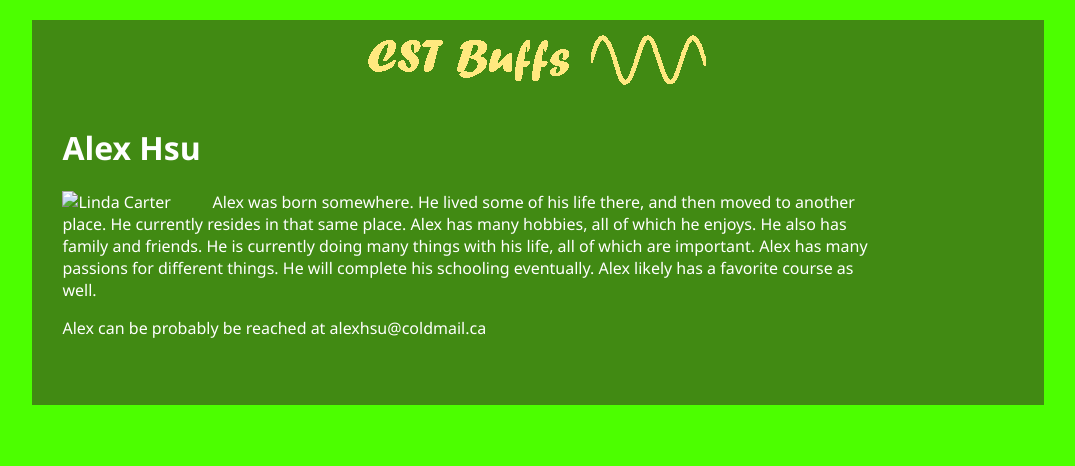
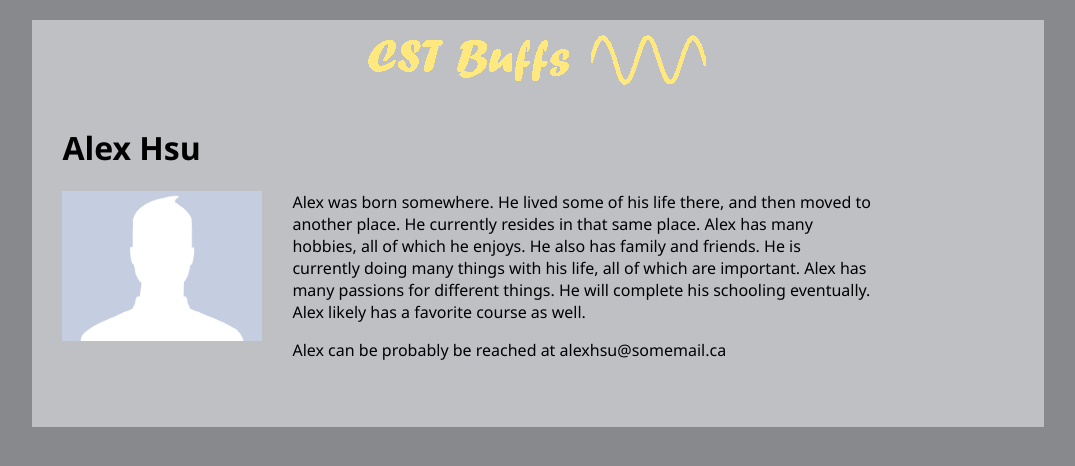
Before and after one commit to tlin98/everton, a plain HTML site: page Hsu_Alex.html in a window 1280 px wide. Shown: the whole page, without its empty margins (102-1177 px from the left). Drawn offline with Linux system fonts and the light colour scheme.

Commit message:
Added Picture, Changed Style

```diff
--- a/Hsu_Alex.html
+++ b/Hsu_Alex.html
@@ -12,14 +12,14 @@
             <a href="/"><img src="images/CstBuffs.png" alt="CST Buffs" /></a>
         </div>
         <h1>Alex Hsu</h1>
-        <img class="person" src="images/LindaCarter.jpg" alt="Linda Carter" />
+        <img class="person" src="images/AlexHsu.jpeg" alt="Alex Hsu" />
         <div id="bio">
             <p>Alex was born somewhere. He lived some of his life there, and then moved to another place. He currently
               resides in that same place. Alex has many hobbies, all of which he enjoys. He also has family
               and friends. He is currently doing many things with his life, all of which are important. Alex has
               many passions for different things. He will complete his schooling eventually. Alex likely has a
               favorite course as well.</p>
-            <p>Alex can be probably be reached at alexhsu@coldmail.ca</p>
+            <p>Alex can be probably be reached at alexhsu@somemail.ca</p>
         </div>
     </div>
     </body>
--- a/Style/Style_AlexHsu.css
+++ b/Style/Style_AlexHsu.css
@@ -1,11 +1,11 @@
 body {
 	font-family: Segoe UI, arial, sans-serif;
-	background-color: #4cff00;
-	color: #ffffff;
+	background-color: #88898c;
+	color: #000000;
 }
 
 img.person {
-    width: 120px;
+    width: 200px;
     float:  left;
     padding-left:  30px;
     padding-right:  30px;
@@ -23,7 +23,7 @@ div#logo {
 }
 
 div#container {
-	background-color: #418a13;
+	background-color: #bec0c4;
 	min-width:850px;
 	margin-left: auto;
 	margin-right: auto;
@@ -46,7 +46,7 @@ ul>li {
 
 a {
     text-decoration: none;
-    color:  #FFE97F;
+    color:  #000000;
     outline:  none;
 }
 
```
Also changed, not shown: Images/AlexHsu.jpeg (added).
